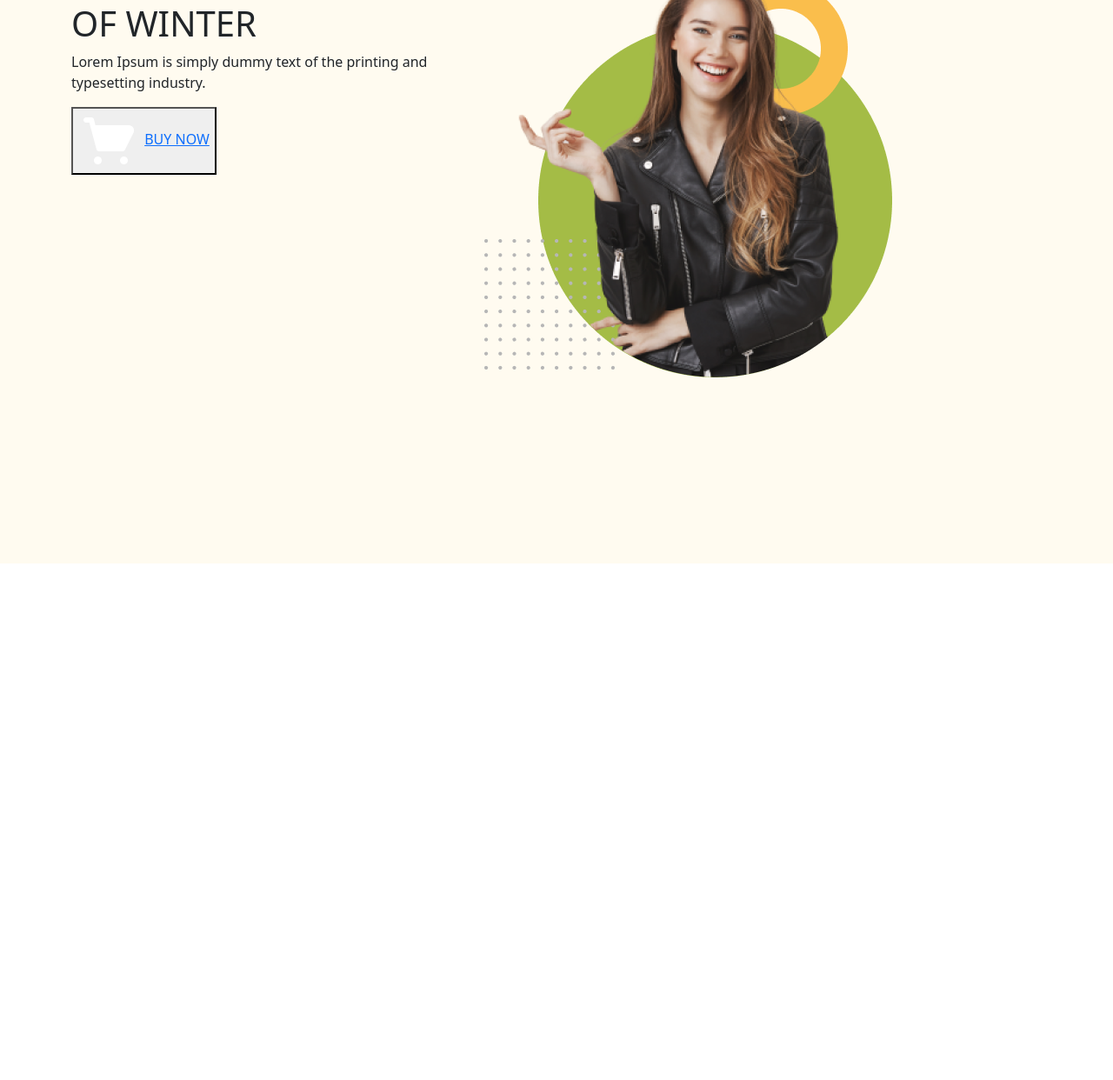
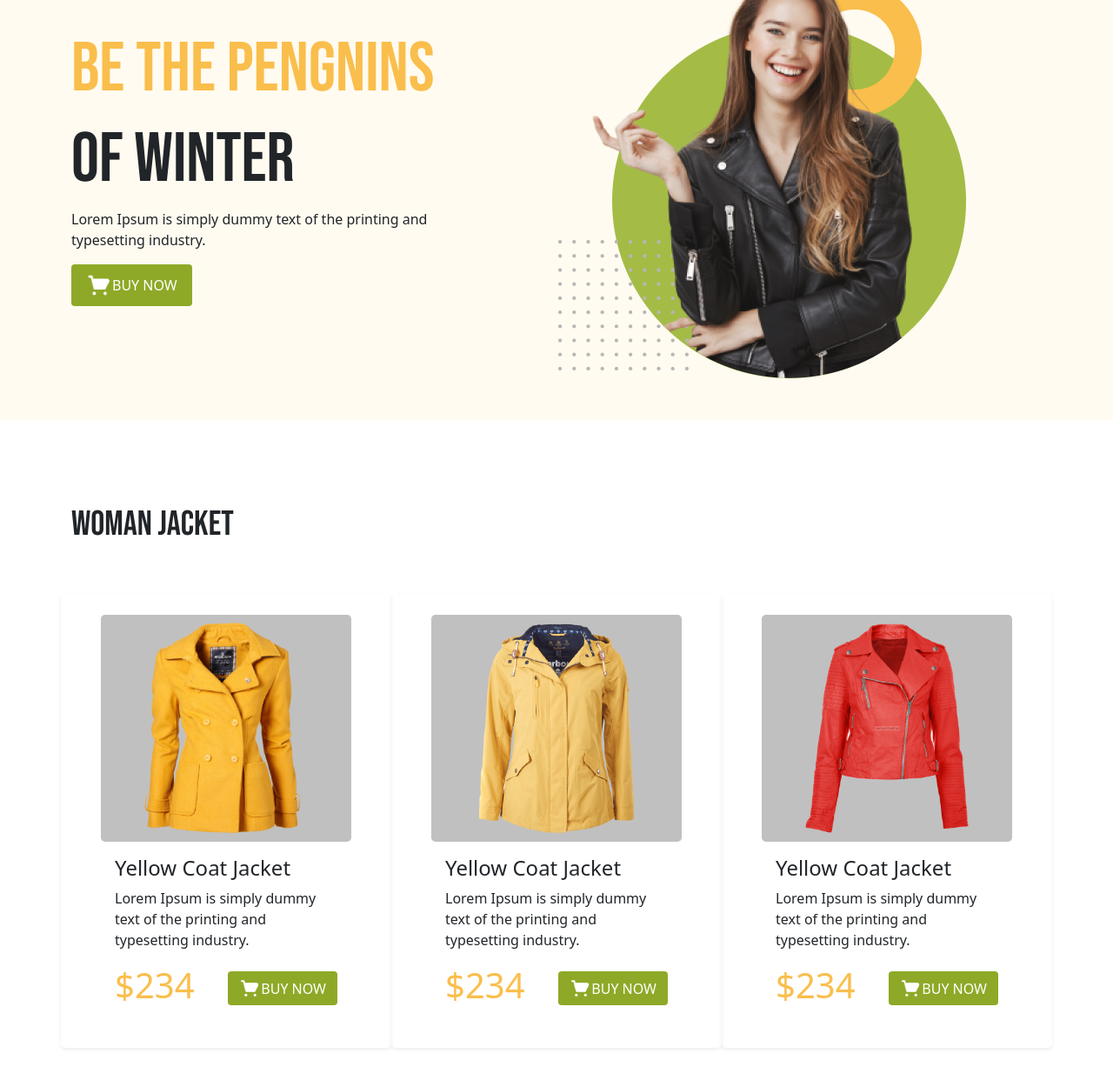
Before and after one commit to Moisur/penguin-fashion, a plain HTML site: page index.html in a window 1280 px wide. Shown: the part 152-1394 px from the top of the page at 87% size. Before the commit the page ends 800 px from the top, so only its background shows below. Drawn offline with nearby package versions, Linux system fonts and the light colour scheme; a web font is replaced by a local one.

Commit message:
styleass

```diff
--- a/css/style.css
+++ b/css/style.css
@@ -1,3 +1,4 @@
+@import url('https://fonts.googleapis.com/css2?family=Bebas+Neue&family=Libre+Baskerville&family=Lora:ital@1&family=Montagu+Slab&family=Montserrat:ital,wght@0,400;0,600;1,600&family=Noto+Serif:wght@700&family=Poppins:wght@400;600;700&family=Prompt&family=Roboto+Slab:wght@400;600&family=Yanone+Kaffeesatz:wght@600&display=swap');
 body{
     margin: 0;
     padding: 0;
@@ -5,6 +6,15 @@ body{
 }
 .header-area{
     width: 100%;
-    height: 100vh;
+    height:auto;
     background-color: #FFFBF0;
 }
+.font-style1{
+    font-family: 'Bebas Neue';
+}
+.card img{
+    width: 200px;
+}
+.button-are img{
+    width: 25px;
+}
--- a/index.html
+++ b/index.html
@@ -12,8 +12,8 @@
 </head>
 <body>
     <!-- header are  -->
-        <header class="header-area">
-            <section>
+        <header class="header-area pb-5">
+            <section style="height: 100px;">
                 <nav class="navbar navbar-expand-lg navbar-light">
                     <div class="container py-3 ">
                       <a class="navbar-brand" href="#">
@@ -23,7 +23,7 @@
                         <span class="navbar-toggler-icon"></span>
                       </button>
                       <div class="collapse navbar-collapse" id="navbarNav">
-                        <ul class="navbar-nav ms-auto">
+                        <ul class="navbar-nav  ms-auto">
                           <li class="nav-item">
                             <a class="nav-link active" aria-current="page" href="#">Home</a>
                           </li>
@@ -42,18 +42,18 @@
                   </nav>
             </section>
             <section class="container">
-                <div class="row">
+                <div class="row d-flex justify-content-center align-items-center">
                     <div class="col-lg-5">
-                        <h1>BE THE PENGNINS</h1>
-                        <h1>OF WINTER</h1>
+                        <h1 class="font-style1 display-1" style="color:#FABE4C;">BE THE PENGNINS</h1>
+                        <h1 class="font-style1 display-1">OF WINTER</h1>
                         <p>Lorem Ipsum is simply dummy text of the printing and typesetting industry.
                         </p>
-                        <button>
-                            <img src="images/icons/shopping-cart 1.png" alt="">
-                            <a href="#">BUY NOW</a>
+                        <button class="btn py-2 px-3 d-flex justify-content-center align-items-center " style="background-color:#8EA927;">
+                            <img src="images/icons/shopping-cart 1.png" width="30" alt="">
+                            <a href="#" class="text-white text-decoration-none">BUY NOW</a>
                         </button>
                     </div>
-                    <div class="col-lg-7">
+                    <div class="col-lg-7  d-flex justify-content-center align-items-center">
                         <img src="images/model.png" alt="">
                     </div>
                 </div>
@@ -61,7 +61,70 @@
             </section>
         </header>
     <!-- main area  -->
-
+        <main>
+          <section class="container py-5">
+            <h1 class="font-style1 py-5">W0Man Jacket</h1>
+            <div class="row g-4">
+              <div class="col-lg-4 shadow-sm d-flex justify-content-center align-items-center py-2  rounded-3">
+                <div class="card border-0  p-3" style="width: 20rem;">
+                  <div class="py-2 rounded-3 d-flex justify-content-center align-items-center" style="background-color: silver;">
+                    <img src="images/jacket-1.png" class="card-img-top" alt="...">
+                  </div>
+                  <div class="card-body">
+                    <h4 class="card-title">Yellow Coat Jacket </h4>
+                    <p class="card-text">Lorem Ipsum is simply dummy text of the
+                     printing and typesetting industry.</p>
+                    <div class="d-flex justify-content-between align-items-center">
+                      <h1 style="color:#FABE4C;">$234</h1>
+                      <button class="button-are btn d-flex justify-content-center align-items-center " style="background-color:#8EA927;">
+                        <img src="images/icons/shopping-cart 1.png"  alt="">
+                        <a href="#" class="text-white text-decoration-none">BUY NOW</a>
+                    </button>
+                    </div>
+                  </div>
+                </div>
+              </div>
+              <div class="col-lg-4 shadow-sm d-flex justify-content-center align-items-center py-2  rounded-3">
+                <div class="card border-0  p-3" style="width: 20rem;">
+                  <div class="py-2 rounded-3 d-flex justify-content-center align-items-center" style="background-color: silver;">
+                    <img src="images/jacket-2.png" class="card-img-top" alt="...">
+                  </div>
+                  <div class="card-body">
+                    <h4 class="card-title">Yellow Coat Jacket </h4>
+                    <p class="card-text">Lorem Ipsum is simply dummy text of the
+                     printing and typesetting industry.</p>
+                    <div class="d-flex justify-content-between align-items-center">
+                      <h1 style="color:#FABE4C;">$234</h1>
+                      <button class="button-are btn d-flex justify-content-center align-items-center " style="background-color:#8EA927;">
+                        <img src="images/icons/shopping-cart 1.png"  alt="">
+                        <a href="#" class="text-white text-decoration-none">BUY NOW</a>
+                    </button>
+                    </div>
+                  </div>
+                </div>
+              </div>
+              <div class="col-lg-4  shadow-sm d-flex justify-content-center align-items-center py-2  rounded-3">
+                <div class="card border-0  p-3" style="width: 20rem;">
+                  <div class="py-2 rounded-3 d-flex justify-content-center align-items-center" style="background-color: silver;">
+                    <img src="images/jacket-3.png" class="card-img-top" alt="...">
+                  </div>
+                  <div class="card-body">
+                    <h4 class="card-title">Yellow Coat Jacket </h4>
+                    <p class="card-text">Lorem Ipsum is simply dummy text of the
+                     printing and typesetting industry.</p>
+                    <div class="d-flex justify-content-between align-items-center">
+                      <h1 style="color:#FABE4C;">$234</h1>
+                      <button class="button-are btn d-flex justify-content-center align-items-center " style="background-color:#8EA927;">
+                        <img src="images/icons/shopping-cart 1.png"  alt="">
+                        <a href="#" class="text-white text-decoration-none">BUY NOW</a>
+                    </button>
+                    </div>
+                  </div>
+                </div>
+              </div>
+            </div>
+          </section>
+        </main>
     <!-- footer area  -->
 
     <!-- javascript link  -->
```
